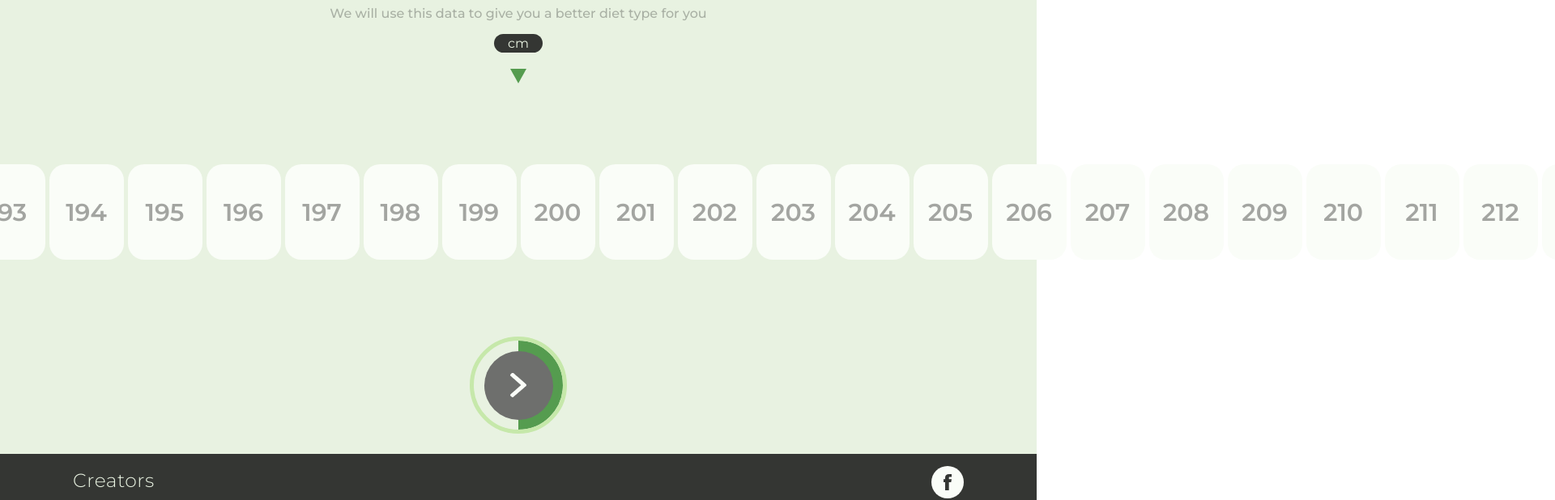
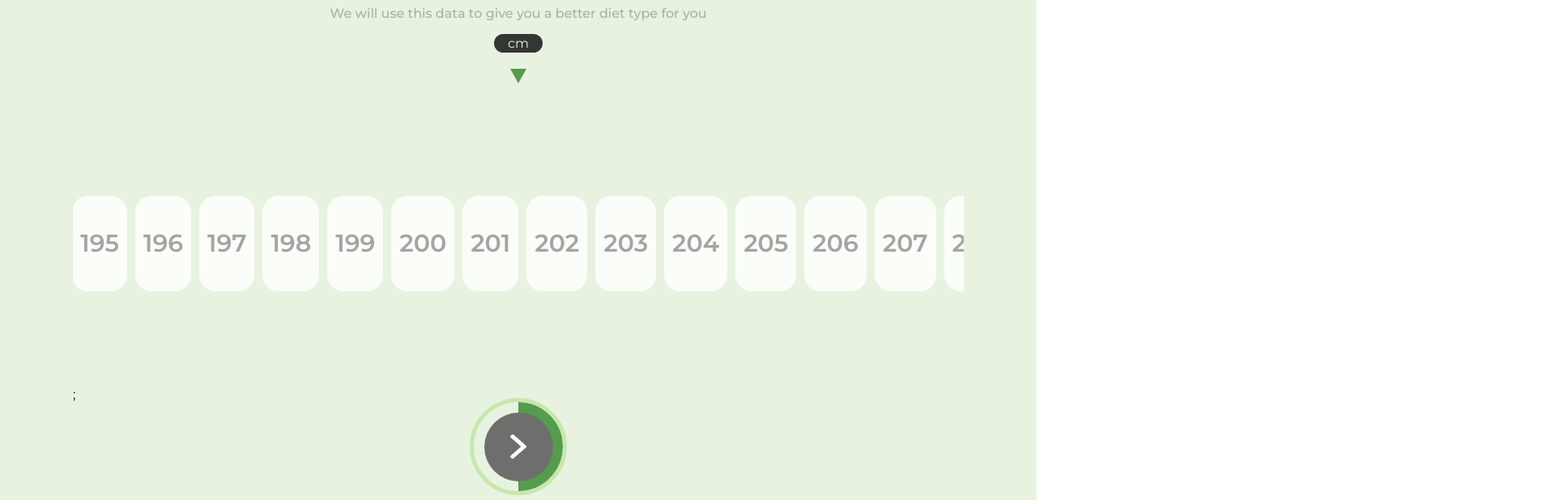
Before and after one commit to mitjasha/avocado, a React (Create React App) app: page / in a window 1280 px wide. Shown: the part 2820-3438 px from the top of the page at 81% size, 1920 px wide, since content can reach past the window. Built offline with nearby package versions, Linux system fonts and the light colour scheme.

Commit message:
feat: add drag scroll library

```diff
--- a/package.json
+++ b/package.json
@@ -15,6 +15,7 @@
     "react": "^18.2.0",
     "react-dom": "^18.2.0",
     "react-hook-form": "^7.41.5",
+    "react-indiana-drag-scroll": "^2.2.0",
     "react-router-dom": "^6.6.1",
     "react-scripts": "5.0.1",
     "web-vitals": "^2.1.4"
--- a/src/components/TallInput/TallInput.scss
+++ b/src/components/TallInput/TallInput.scss
@@ -3,21 +3,27 @@
 .tall-input {
   display: flex;
   justify-content: center;
-  gap: 5px;
+  gap: 10px;
   align-items: center;
   margin: 100px 0;
+  width: 100%;
+  height: 155px;
 
   &__input {
     display: none;
 
     &:checked + label {
       background-color: $middle-green;
+      transform: scale(1.3);
+      transition: 0.4s all ease;
+      margin: 0 10px;
     }
   }
 
   &__label {
     width: 92px;
     height: 118px;
+    padding: 0 10px;
     display: flex;
     background-color: $light-color;
     border-radius: 20px;
--- a/src/components/TallInput/TallInput.tsx
+++ b/src/components/TallInput/TallInput.tsx
@@ -1,31 +1,34 @@
 /* eslint-disable jsx-a11y/label-has-associated-control */
 import React from "react";
+import ScrollContainer from "react-indiana-drag-scroll";
 import "./TallInput.scss";
 
 const TallInput: React.FC = () => {
-  const minTall = 100;
-  const maxTall = 300;
+  const minTall = 150;
+  const maxTall = 250;
   const getTallInputs = () => {
     const content = [];
-    for (let i = minTall; i < maxTall; i += 1) {
+    for (let i = minTall; i <= maxTall; i += 1) {
       content.push(
-        <div>
         <input
           type="radio"
           className="tall-input__input"
           key={i}
-            id={`${i}`}
+          id={`tall-${i}`}
           name="tall"
-          />
-          <label htmlFor="tall" className="tall-input__label">
+        />,
+        <label htmlFor={`tall-${i}`} className="tall-input__label">
           {i}
-          </label>
-        </div>,
+        </label>,
       );
     }
     return <div className="tall-input">{content}</div>;
   };
-  return getTallInputs();
+  return (
+    <ScrollContainer className="scroll-container">
+      {getTallInputs()};
+    </ScrollContainer>
+  );
 };
 
 export default TallInput;
```
Also changed, not shown: 1 other file (tests, documents, lock files or other folders). Lines whose indentation alone changed are shown as unchanged.
